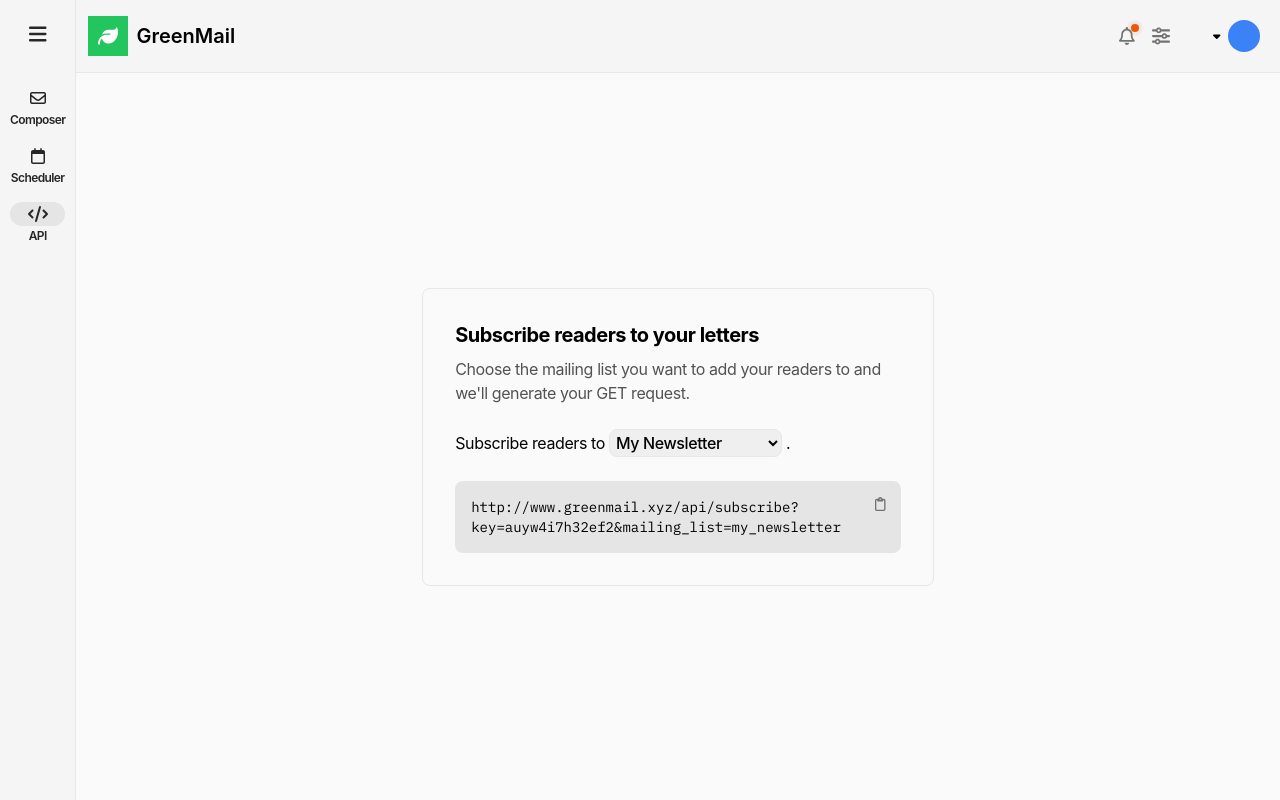
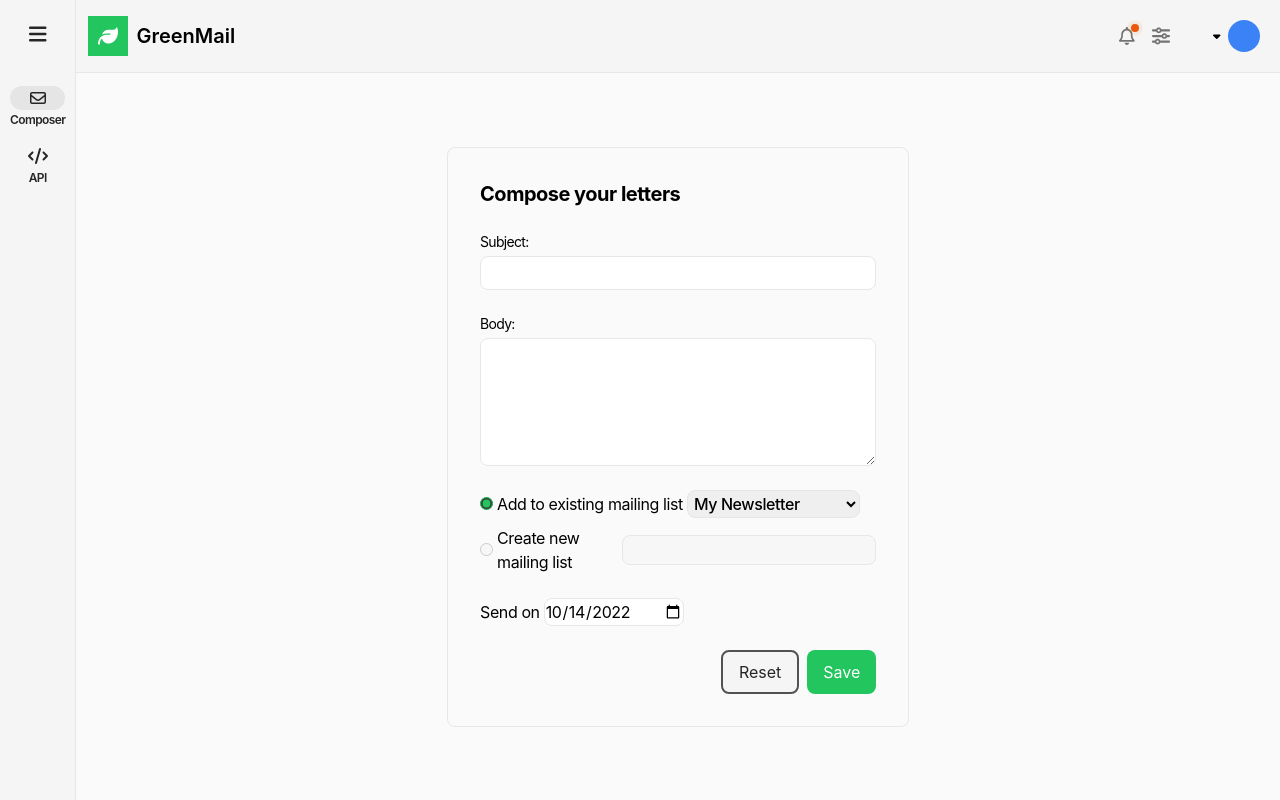
Before and after one commit to mazadegan/carbon_frontend, a React (Create React App) app: page /dashboard in a window 1280 px wide. Built offline with nearby package versions, Linux system fonts and the light colour scheme; sample sign-in values are in the browser's storage.

Commit message:
Added composerTab and APITab functionality, removed schedulerTab from dashboard sidebar

```diff
--- a/package.json
+++ b/package.json
@@ -12,6 +12,7 @@
     "@testing-library/user-event": "^13.5.0",
     "animate.css": "^4.1.1",
     "axios": "^1.1.3",
+    "clipboard": "^2.0.11",
     "jwt-decode": "^3.1.2",
     "react": "^18.2.0",
     "react-dom": "^18.2.0",
--- a/src/components/Dashboard/APITab.jsx
+++ b/src/components/Dashboard/APITab.jsx
@@ -1,11 +1,31 @@
 import { Component } from "react";
+import clipboard from 'clipboard';
 
 import { FontAwesomeIcon } from "@fortawesome/react-fontawesome";
 import { faClipboard } from "@fortawesome/free-regular-svg-icons";
-import { faLeaf } from "@fortawesome/free-solid-svg-icons";
+import jwt_decode from 'jwt-decode'
 
 class APITab extends Component {
-    state = {}
+    state = {
+        url: ""
+    }
+
+    buildURL = (MailingListString) => {
+        this.setState({
+            url: `http://localhost:1234/subscribe?MailingListString=${MailingListString}&Email=example@mail.com`
+        })
+    }
+
+    copyURL = () => {
+        clipboard.copy(this.state.url)
+        alert(`Copied url: ${this.state.url}`)
+    }
+
+    componentDidMount() {
+        const decoded = jwt_decode(this.props.jwt)
+        this.buildURL(decoded.NewsletterString)
+    }
+
     render() {
         return (
             <div className="flex justify-center items-center flex-grow px-6">
@@ -23,8 +43,10 @@ class APITab extends Component {
                         <span>.</span>
                     </span>
                     <span className="relative flex flex-col p-4 bg-neutral-200 rounded-lg ibm text-sm">
-                        <FontAwesomeIcon className="absolute right-4 top-4 text-neutral-500 hover:text-neutral-900 transition cursor-pointer" icon={faClipboard}></FontAwesomeIcon>
-                        <span className="flex overflow-x-auto font-light">http://www.greenmail.xyz/api/subscribe?key=auyw4i7h32ef2&mailing_list=my_newsletter</span>
+                        <FontAwesomeIcon onClick={this.copyURL} className="absolute right-4 top-4 text-neutral-500 hover:text-neutral-900 transition cursor-pointer" icon={faClipboard}></FontAwesomeIcon>
+                        <span className="flex overflow-x-auto font-light">
+                            {this.state.url}
+                        </span>
                     </span>
                 </div>
             </div>
--- a/src/components/Dashboard/ComposerTab.jsx
+++ b/src/components/Dashboard/ComposerTab.jsx
@@ -1,7 +1,53 @@
+import axios from "axios";
 import { Component } from "react";
 
 class ComposerTab extends Component {
-    state = {}
+    state = {
+        Subject: "",
+        Body: "",
+        SendDate: new Date().toLocaleDateString('en-ca'),
+        disabled: true
+    }
+
+    reset = () => {
+        console.log('Resetting...')
+        this.setState({
+            Subject: "",
+            Body: "",
+            SendDate: new Date().toLocaleDateString('en-ca'),
+        })
+    }
+
+    saveLetter = () => {
+        const data = {
+            Subject: this.state.Subject,
+            Body: this.state.Body,
+            SendDate: this.state.SendDate,
+            MailingList: this.state.MailingList,
+            jwt: this.props.jwt,
+        }
+        axios.post('http://localhost:1234/saveletter', data)
+        .then((res) => {
+            console.log(res);
+            alert('Letter saved!');
+            this.reset();
+        })
+        .catch((err) => {
+            console.log(err);
+        })
+
+    }
+
+    updateDisabled = () => {
+        const currState = this.state;
+        if (currState.Subject === "" || currState.Body === "" || currState.SendDate === "") {
+            // console.log(this.state, true);
+            this.setState({disabled: true})
+        } else {
+            this.setState({disabled: false})
+            // console.log(this.state, false);
+        }
+    }
 
     render() {
         return (
@@ -12,30 +58,34 @@ class ComposerTab extends Component {
                     </span>
                     <span className="flex flex-col w-full space-y-1">
                         <span className="tracking-tighter text-sm">Subject:</span>
-                        <input type="text" name="" id="" className="flex p-1 border rounded-lg tracking-tight w-full" />
+                        <input value={this.state.Subject} type="text" className="flex p-1 border rounded-lg tracking-tight w-full" onChange={(e) => {this.setState({Subject: e.target.value}, this.updateDisabled())}}/>
                     </span>
                     <span className="flex flex-col w-full space-y-1">
                         <span className="tracking-tighter text-sm">Body:</span>
-                        <textarea name="" id="" className="flex p-1 border rounded-lg tracking-tight w-full h-32"></textarea>
+                        <textarea value={this.state.Body} className="flex p-1 border rounded-lg tracking-tight w-full h-32" onChange={(e) => {this.setState({Body: e.target.value}, this.updateDisabled)}}></textarea>
                     </span>
                     <span className="flex flex-col w-full space-y-2">
                         <span className="flex items-center space-x-1">
-                            <input type="radio" name="" id="" className="accent-green-500" />
+                            <input type="radio" className="accent-green-500" checked={true} readOnly/>
                             <span className="tracking-tight">Add to existing mailing list </span>
                             <select className="flex p-0.5 border rounded-lg tracking-tight font-medium" name="" id="">
                                 <option value="">My Newsletter</option>
-                                <option value="">My Marketing Letter</option>
+                                <option value="" disabled>My Marketing Letter</option>
                             </select>
                         </span>
                         <span className="flex items-center space-x-1">
-                            <input type="radio" name="" id="" className="accent-green-500" />
+                            <input type="radio" className="accent-green-500" disabled/>
                             <span className="tracking-tight">Create new mailing list</span>
-                            <input type="text" name="" id="" className="flex p-0.5 border rounded-lg tracking-tight " />
+                            <input type="text" className="flex p-0.5 border rounded-lg tracking-tight " disabled/>
                         </span>
                     </span>
+                    <span className="flex flex-grow items-center space-x-1">
+                        <span className="tracking-tight">Send on</span>
+                        <input type={"date"} value={this.state.SendDate} className={"border rounded-lg tracking-tight"} min={new Date().toLocaleDateString('en-ca')} onChange={(e) => {this.setState({SendDate: e.target.value}, this.updateDisabled())}}></input>
+                    </span>
                     <span className="flex justify-end w-full space-x-2">
-                        <button className="px-4 py-2 bg-neutral-500 text-white rounded-lg hover:bg-neutral-600 transition">Cancel</button>
-                        <button className="px-4 py-2 bg-green-500 text-white rounded-lg hover:bg-green-600 transition">Save</button>
+                        <button className="px-4 py-2 bg-neutral-100 border-neutral-600 border-2 text-neutral-800 rounded-lg hover:text-white hover:bg-neutral-600 transition" onClick={this.reset}>Reset</button>
+                        <button className={`px-4 py-2 bg-green-500 text-white rounded-lg hover:bg-green-600 transition ${this.state.disabled ? 'cursor-not-allowed bg-green-300 hover:bg-green-300' : null}`} onClick={this.saveLetter} disabled={this.state.disabled}>Save</button>
                     </span>
                 </div>
             </div>
--- a/src/routes/Dashboard.jsx
+++ b/src/routes/Dashboard.jsx
@@ -1,4 +1,4 @@
-import { faCalendar, faEnvelope } from "@fortawesome/free-regular-svg-icons";
+import { faEnvelope } from "@fortawesome/free-regular-svg-icons";
 import { faBars, faCode } from "@fortawesome/free-solid-svg-icons";
 import { FontAwesomeIcon } from "@fortawesome/react-fontawesome";
 import { Component } from "react";
@@ -6,15 +6,16 @@ import {Navigate} from "react-router-dom";
 import APITab from "../components/Dashboard/APITab";
 import ComposerTab from "../components/Dashboard/ComposerTab";
 import DashboardHeader from "../components/Dashboard/DashboardHeader";
-import SchedulerTab from "../components/Dashboard/SchedulerTab";
+// import SchedulerTab from "../components/Dashboard/SchedulerTab";
 import SidebarButton from "../components/Dashboard/SidebarButton";
 import jwt_decode from "jwt-decode"
 
 class DashBoard extends Component {
     state = {
-        activeTab: 'API',
+        activeTab: 'Composer',
         loggedIn: true,
         decodedToken: null,
+        token: null
     }
 
     setActiveTab = (tab) => {
@@ -58,16 +59,16 @@ class DashBoard extends Component {
                     </span>
                     <div className="flex flex-col items-center w-full space-y-4 text-neutral-800">
                         <SidebarButton selected={this.state.activeTab === 'Composer'} icon={faEnvelope} title={'Composer'} func={() => { this.setActiveTab('Composer') }}></SidebarButton>
-                        <SidebarButton selected={this.state.activeTab === 'Scheduler'} icon={faCalendar} title={'Scheduler'} func={() => { this.setActiveTab('Scheduler') }}></SidebarButton>
+                        {/*<SidebarButton selected={this.state.activeTab === 'Scheduler'} icon={faCalendar} title={'Scheduler'} func={() => { this.setActiveTab('Scheduler') }}></SidebarButton>*/}
                         <SidebarButton selected={this.state.activeTab === 'API'} icon={faCode} title={'API'} func={() => { this.setActiveTab('API') }}></SidebarButton>
                     </div>
                 </div>
 
                 <div className="flex flex-col flex-grow bg-neutral-50">
                     <DashboardHeader userData={this.state.userData}></DashboardHeader>
-                    {this.state.activeTab === 'Composer' && <ComposerTab></ComposerTab>}
-                    {this.state.activeTab === 'Scheduler' && <SchedulerTab></SchedulerTab>}
-                    {this.state.activeTab === 'API' && <APITab></APITab>}
+                    {this.state.activeTab === 'Composer' && <ComposerTab jwt={this.state.token}></ComposerTab>}
+                    {/*this.state.activeTab === 'Scheduler' && <SchedulerTab></SchedulerTab>*/}
+                    {this.state.activeTab === 'API' && <APITab jwt={this.state.token}></APITab>}
                 </div>
 
                 {this.state.loggedIn === false && <Navigate to={'/login'} replace={true}></Navigate>}
```
Also changed, not shown: 1 other file (tests, documents, lock files or other folders).
